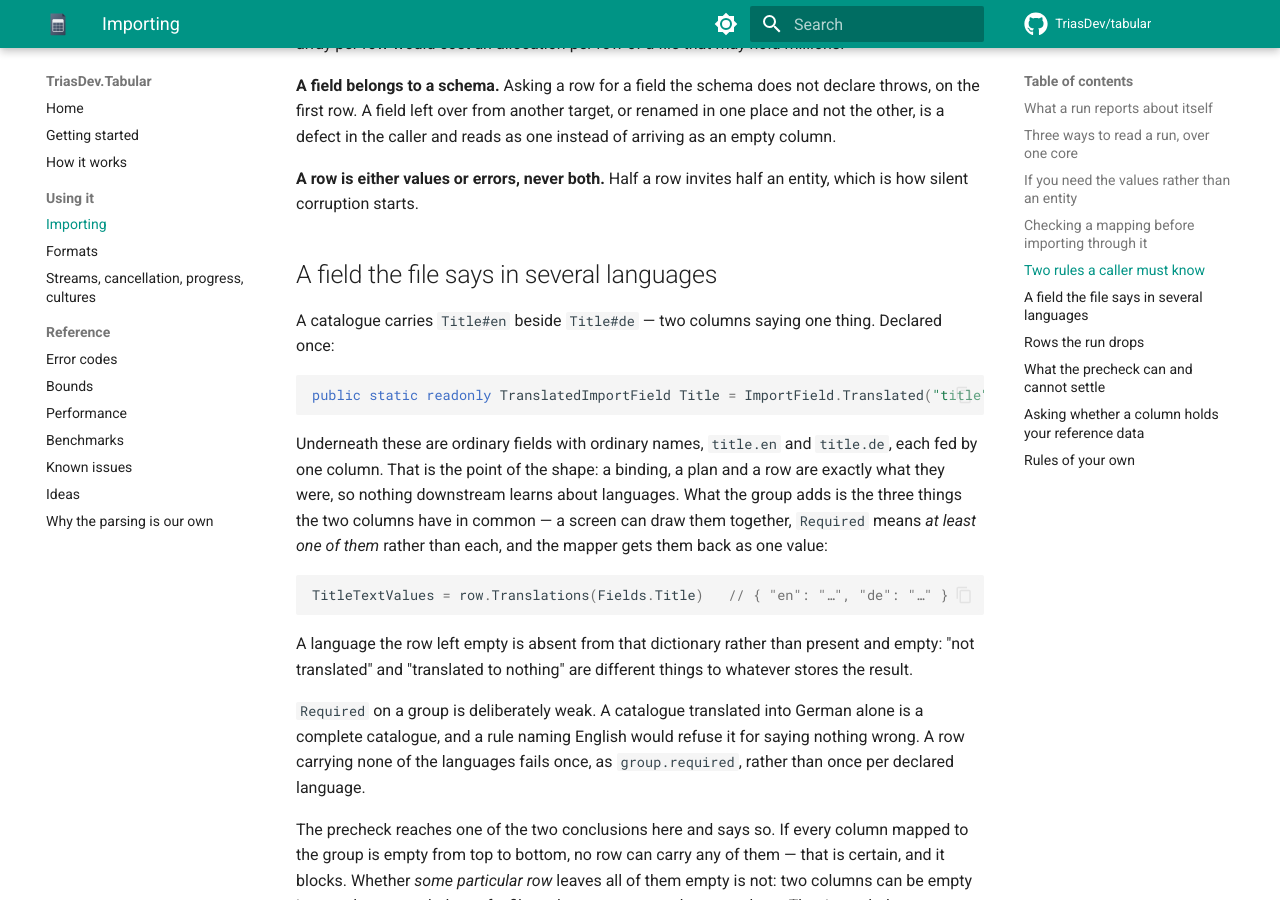
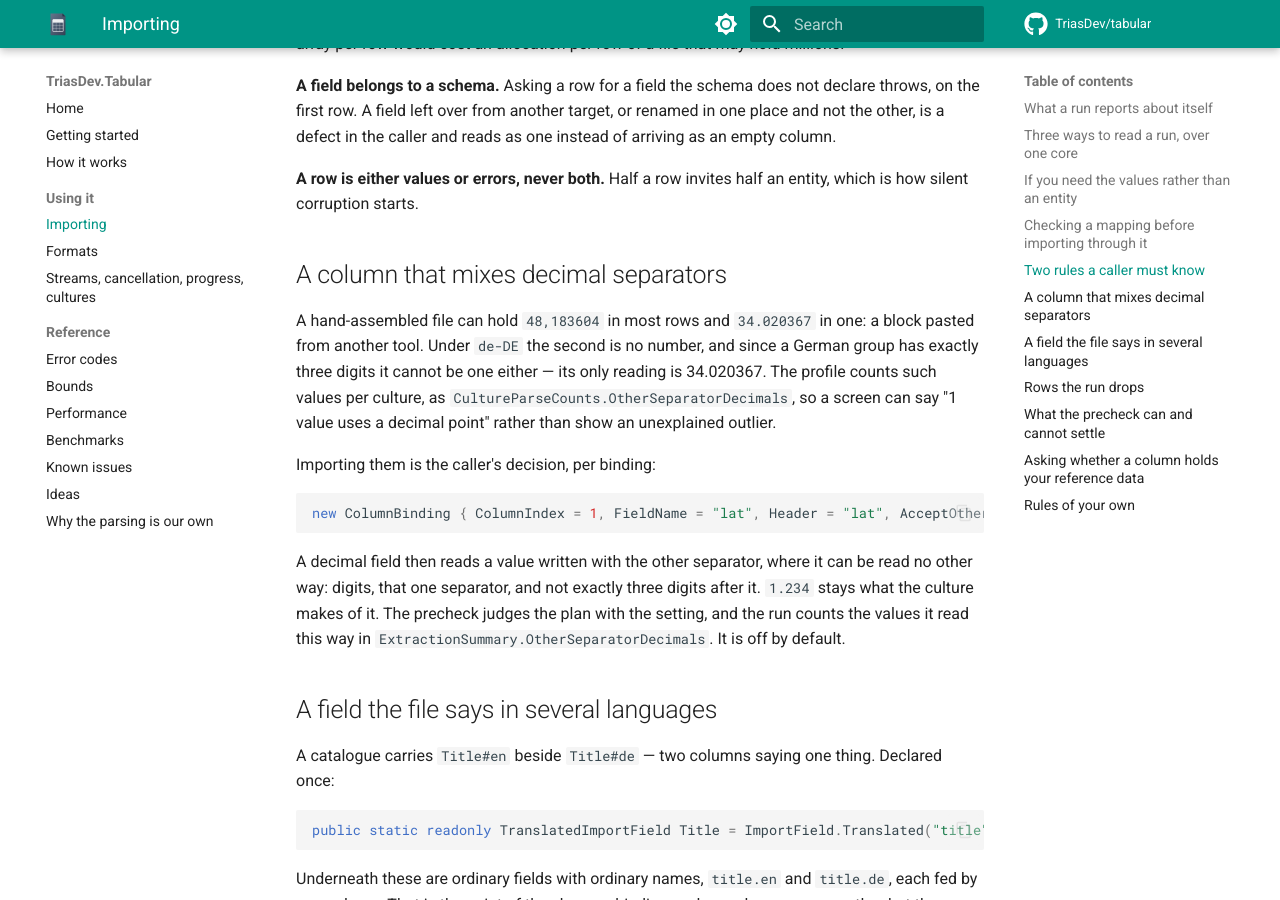
Before and after one commit to TriasDev/tabular, an MkDocs documentation site: the page built from docs/importing.md, in a window 1280 px wide and 900 px high, scrolled down 3441 px. Built offline with MkDocs 1.6.1 and Material for MkDocs 9.7.7, drawn with Linux system fonts in a browser that asks for light colours; comment, search, counter and statistics services are not loaded.

````diff
--- a/docs/importing.md
+++ b/docs/importing.md
@@ -161,6 +161,25 @@ defect in the caller and reads as one instead of arriving as an empty column.
 **A row is either values or errors, never both.** Half a row invites half an entity, which is how
 silent corruption starts.
 
+## A column that mixes decimal separators
+
+A hand-assembled file can hold `48,183604` in most rows and `34.020367` in one: a block pasted from
+another tool. Under `de-DE` the second is no number, and since a German group has exactly three digits
+it cannot be one either — its only reading is 34.020367. The profile counts such values per culture,
+as `CultureParseCounts.OtherSeparatorDecimals`, so a screen can say "1 value uses a decimal point"
+rather than show an unexplained outlier.
+
+Importing them is the caller's decision, per binding:
+
+```csharp
+new ColumnBinding { ColumnIndex = 1, FieldName = "lat", Header = "lat", AcceptOtherDecimalSeparator = true }
+```
+
+A decimal field then reads a value written with the other separator, where it can be read no other
+way: digits, that one separator, and not exactly three digits after it. `1.234` stays what the
+culture makes of it. The precheck judges the plan with the setting, and the run counts the values it
+read this way in `ExtractionSummary.OtherSeparatorDecimals`. It is off by default.
+
 ## A field the file says in several languages
 
 A catalogue carries `Title#en` beside `Title#de` — two columns saying one thing. Declared once:
````
Also changed, not shown: 2 other files.
